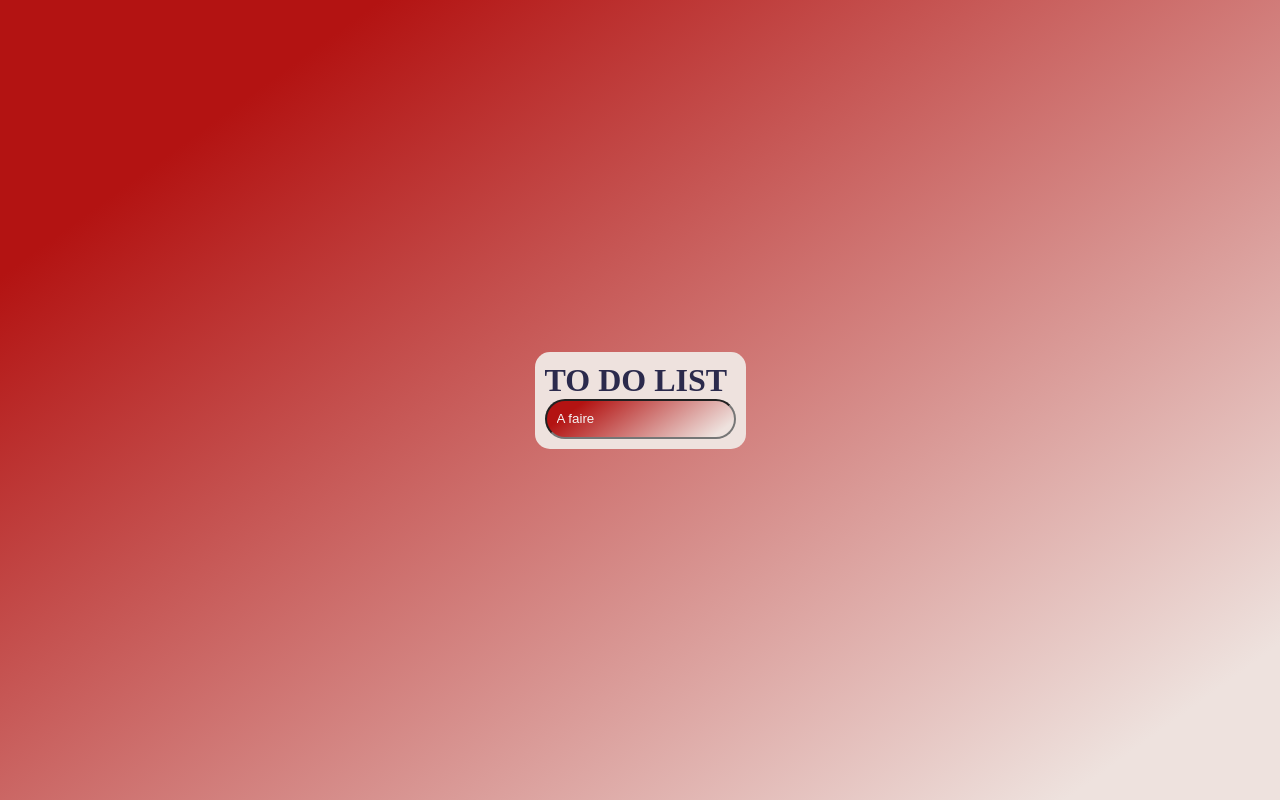
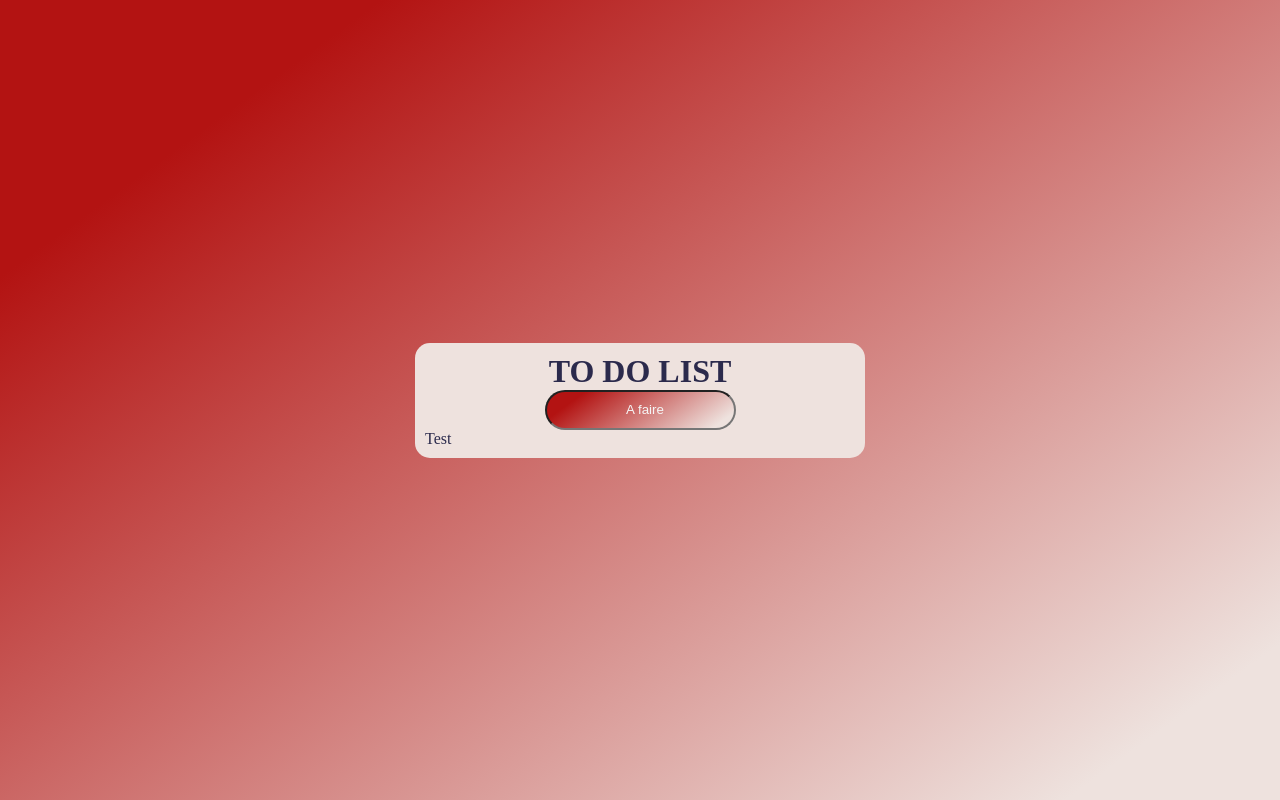
Before and after one commit to Coucodeur/Cours-FromScratch, a plain HTML site: page 8 - JS - La DATA/3 - TP 3 - TO DO LIST/1 - Exercise/index.html in a window 1280 px wide. Drawn offline with Linux system fonts and the light colour scheme.

Commit message:
tests pour la TODO

```diff
--- a/8 - JS - La DATA/3 - TP 3 - TO DO LIST/1 - Exercise/index.html
+++ b/8 - JS - La DATA/3 - TP 3 - TO DO LIST/1 - Exercise/index.html
@@ -10,10 +10,14 @@
 
     <div class="todoContainer">
         <h1>TO DO LIST</h1>
-        <input type="text" id="taskentery" value="A faire">
-        <div class="listContainer">
-            <span></span>
-        </div>
+            <div class="inputContainer">
+                <input type="text" id="taskInput" value="A faire">
+            </div>
+            <div class="listContainer">
+                <ul id="taskList">
+                    <li>Test</li>
+                </ul>
+            </div>
     </div>
 
 
--- a/8 - JS - La DATA/3 - TP 3 - TO DO LIST/1 - Exercise/style.css
+++ b/8 - JS - La DATA/3 - TP 3 - TO DO LIST/1 - Exercise/style.css
@@ -2,6 +2,7 @@
     margin: 0;
     padding: 0;
     box-sizing: border-box;
+    list-style: none;
 }
 body {
     width: 100vw;
@@ -12,13 +13,24 @@ body {
 background: linear-gradient(324deg, rgba(238,226,222,1) 9%, rgba(179,19,18,1) 84%);
 }
 .todoContainer {
-    /* width: 500px; */
+    width: 450px;
     color: #2B2A4C;
     border-radius: 15px;
     background: #EEE2DE;
     padding: 10px;
 }
+h1 {
+    text-align: center;
+}
+.inputContainer {
+    position: relative;
+    width: 100%;
+    display: flex;
+    align-items: center;
+    justify-content: center;
+}
 input[type="text"] {
+    text-align: center;
     padding-left: 10px;
     color: whitesmoke;
     height: 40px;
@@ -26,3 +38,10 @@ input[type="text"] {
     background: rgb(238,226,222);
 background: linear-gradient(324deg, rgba(238,226,222,1) 9%, rgba(179,19,18,1) 84%);
 }
+.inputContainer::after {
+    position: absolute;
+    content: "";
+    color: red;
+    width: 35%;
+    height: 2px;
+}
```
Also changed, not shown: 8 - JS - La DATA/3 - TP 3 - TO DO LIST/1 - Exercise/notice.txt (added).
